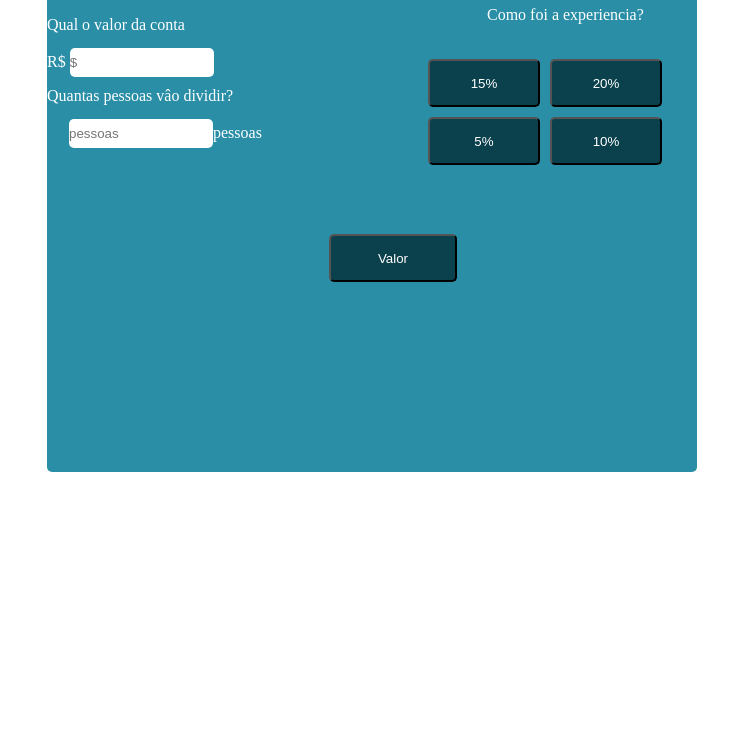
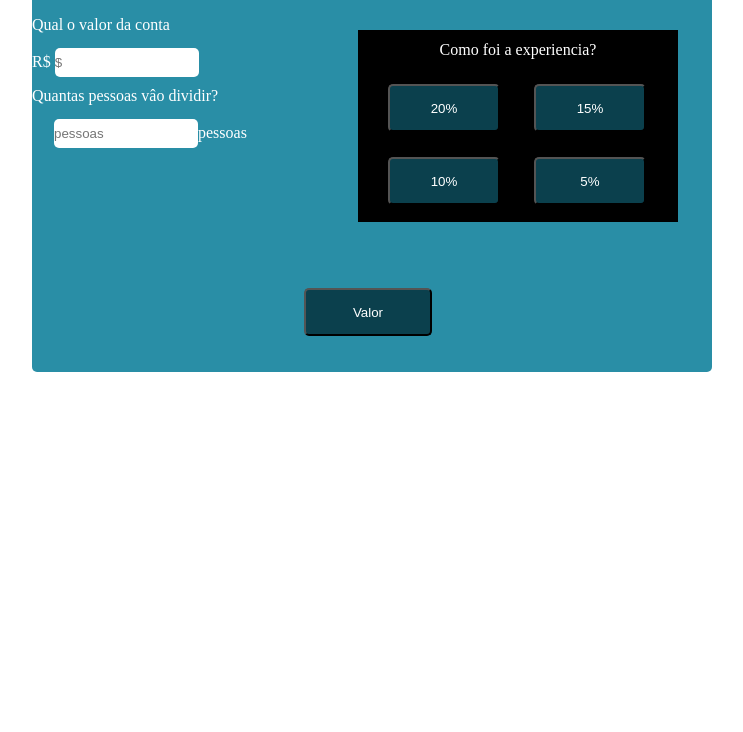
Before and after one commit to paulodev34/Calculadora-de-Gorjetas, a plain HTML site: page index.html in a window 1280 px wide. Shown: the part 128-860 px from the top of the page, without its empty margins (268-1011 px from the left). Drawn offline with Linux system fonts and the light colour scheme; files that its build step writes are made by us from their sources.

Commit message:
Add files via upload

```diff
--- a/index.html
+++ b/index.html
@@ -27,9 +27,9 @@
 		</form>
 
 			<label class="servico">
-				<p>Como foi a experiencia?</p>
 
 				<div class="container1">
+				<p>Como foi a experiencia?</p>
 					<button value="0.2">20%</button>
 					<button value="0.15">15%</button>
 					<button value="0.10">10%</button>
--- a/style.css
+++ b/style.css
@@ -13,8 +13,8 @@ html,body{
 
 .container{
 	margin: 60px auto;
-	height: 540px;
-	width: 650px;
+	height: 440px;
+	width: 680px;
 	background-color: #298ea6;
 	border-radius: 5px;
 }
@@ -28,7 +28,7 @@ html,body{
 }
 
 .titulo h1{
-	padding-top: 10px;
+	padding-top: 1rem;
 }
 
  p{
@@ -48,21 +48,26 @@ form{
 	width: 9rem;
 	height: 1.8rem;
 }
-
-.servico p{
- 	padding: 10px;
-	margin-left: 430px;
+.servico{
+	top: 50%;
 }
 
 .container1{
-	margin-left: 320px;
-	padding-right: 30px;
-	padding-top: 20px;
+	margin: 5% 5%;
+	float: right;
+	height: 12rem;
+	width: 20rem;
+
+	background-color: black;
+}
+
+.container1 p{
+	margin-top: 0.7rem;
+	text-align: center;
 }
 
 button{
-	margin: 5px;
- 	float: right;
+	margin: 25px 0 0 30px;
 	background-color: #0b404d;
 	color: white;
 	width: 7rem;
@@ -71,9 +76,8 @@ button{
 }
 
 button:hover{
-	margin: 5px;
-	float: right;
-	background-color: black;
+	margin: 25px 0 0 30px;
+	background-color: #00b6f6;
 	color: white;
 	width: 7rem;
 	height: 3rem;
@@ -92,7 +96,7 @@ button:hover{
 .formsubmit{
 	width: 8rem;
 	height: 3rem;
-	margin: 4rem 15rem;
+	margin: 2rem 17rem;
 	background-color: #0b404d;
 	border-radius: 5px;
 	color: white;
@@ -101,14 +105,8 @@ button:hover{
 .formsubmit:hover{
 	width: 8rem;
 	height: 3rem;
-	margin: 4rem 15rem;
+	margin: 2rem 17rem;
 	background-color: black;
 	border-radius: 5px;
 	color: white;
 }
-
-label .servico{
-	background-color: black;
-	height: 300px;
-	width: 300;
-}
```
